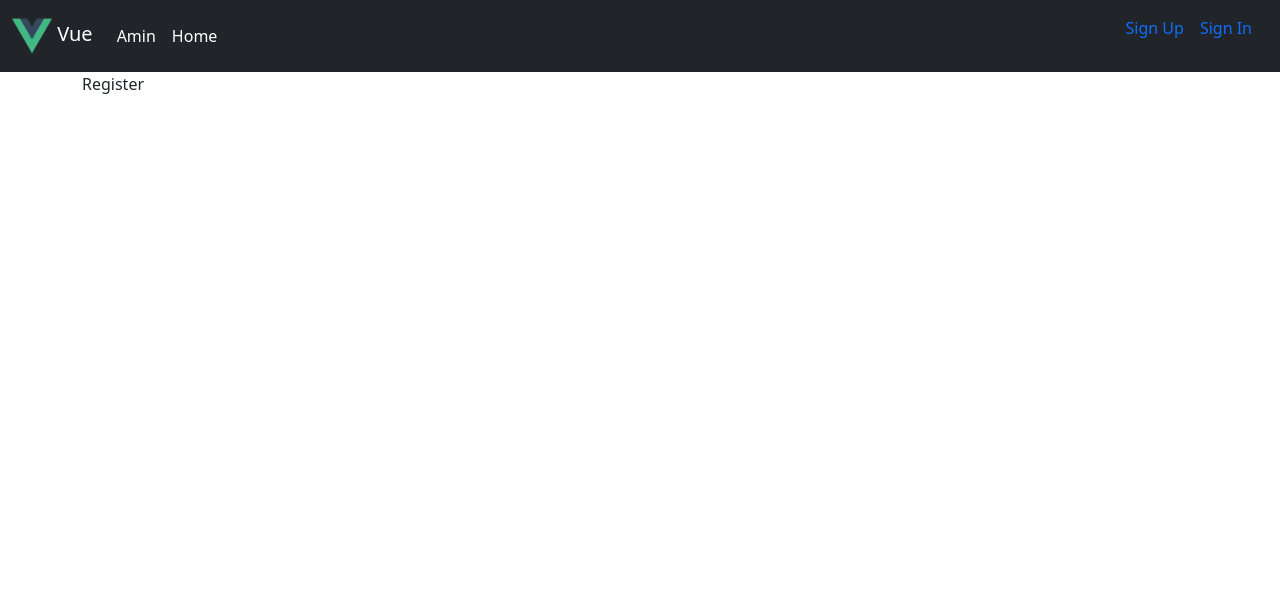
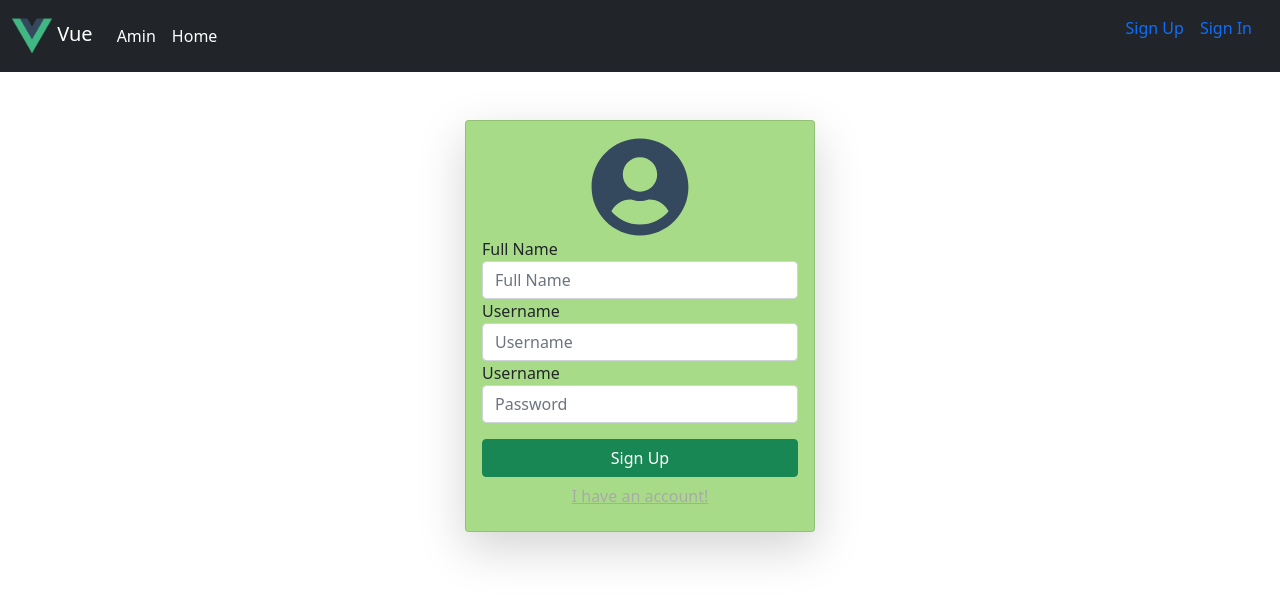
Before and after one commit to MadhushaPrasad/Vue-Crud, a Vue app: page /register in a window 1280 px wide. Shown: the top 600 px of the page. Built offline with nearby package versions, Linux system fonts and the light colour scheme.

Commit message:
feat(register page):implemented

```diff
--- a/package.json
+++ b/package.json
@@ -32,7 +32,9 @@
     "eslint": "^6.7.2",
     "eslint-plugin-prettier": "^3.3.1",
     "eslint-plugin-vue": "^7.0.0",
-    "prettier": "^2.2.1"
+    "prettier": "^2.2.1",
+    "sass": "^1.26.5",
+    "sass-loader": "^8.0.2"
   },
   "eslintConfig": {
     "root": true,
--- a/src/main.js
+++ b/src/main.js
@@ -12,12 +12,12 @@
 
 import {FontAwesomeIcon} from "@fortawesome/vue-fontawesome";
 import {library} from "@fortawesome/fontawesome-svg-core";
-import {faHome} from "@fortawesome/free-solid-svg-icons";
+import {faHome,faUserCircle} from "@fortawesome/free-solid-svg-icons";
 
-library.add(faHome);
+library.add(faHome,faUserCircle);
 
 createApp(App)
     .use(store)
     .use(router)
-    .component('font-awesome-icons', FontAwesomeIcon)
+    .component('font-awesome-icon', FontAwesomeIcon)
     .mount("#app");
--- a/src/services/authentication.service.js
+++ b/src/services/authentication.service.js
@@ -9,6 +9,7 @@
     }
 
     register(user) {
+        alert('hello')
         return axios.post(api_url, user);
     }
 
--- a/src/views/Register.vue
+++ b/src/views/Register.vue
@@ -1,13 +1,116 @@
 <template>
-  <div>Register</div>
+  <div class="container mt-5 pb-lg-5">
+    <div class="card ms-auto me-auto p-3 shadow-lg custom-card">
+      <font-awesome-icon icon="user-circle" class="ms-auto me-auto user-icon"/>
+      <div v-if="errorMessage" class="alert alert-danger">
+        {{ errorMessage }}
+      </div>
+
+      <form @submit.prevent="handleRegister" novalidate :class="submitted ? 'was-validated' : ''">
+        <div class="form-group">
+          <label for="name">Full Name</label>
+          <input
+              type="text"
+              id="name"
+              name="name"
+              class="form-control"
+              placeholder="Full Name"
+              required>
+          <div class="invalid-feedback">
+            Full name is required.
+          </div>
+        </div>
+        <div class="form-group">
+          <label for="username">Username</label>
+          <input
+              type="text"
+              id="username"
+              name="username"
+              class="form-control"
+              placeholder="Username"
+              required>
+          <div class="invalid-feedback">
+            Username is required.
+          </div>
+        </div>
+        <div class="form-group">
+          <label for="password">Username</label>
+          <input
+              type="password"
+              id="password"
+              name="password"
+              class="form-control"
+              placeholder="Password"
+              required>
+          <div class="invalid-feedback">
+            Password is required.
+          </div>
+        </div>
+        <button @click="submitted = true" :disabled="loading" class="btn btn-success w-100 mt-3">
+          Sign Up
+        </button>
+      </form>
+
+      <router-link to="/login" class="btn btn-link" style="color: darkgray">I have an account!</router-link>
+    </div>
+  </div>
 </template>
 
 <script>
+import User from "../Models/user";
+import vuex from 'vuex';
+import AuthenticationService from '../services/authentication.service';
+
 export default {
-  name: "register"
+  name: "register",
+  data() {
+    return {
+      formData: new User(),
+      loading: false,
+      submitted: false,
+      errorMessage: '',
+    }
+  },
+  computed: {
+    ...vuex.mapGetters(['currentUser'])
+  },
+  mounted() {
+    if (this.currentUser?.username) {
+      this.$router.push('/profile')
+    }
+  },
+  methods: {
+    handleRegister() {
+      if (!this.formData.userName || !this.formData.password || !this.formData.name) {
+        return;
+      }
+      this.loading = true;
+
+      AuthenticationService.register(this.formData).then(() => {
+        this.$router.push('/login');
+      }).catch((err) => {
+        if (err?.response?.status === 409) {
+          this.errorMessage = 'Username is not valid.';
+        } else {
+          this.errorMessage = 'Unexpected error occurred'
+        }
+      }).then(() => {
+        this.loading = false
+      })
+    }
+  }
 }
 </script>
 
 <style scoped>
+.custom-card {
+  width: 350px;
+  max-width: 100%;
+  background-color: #a8db88;
+}
 
+.user-icon {
+  font-size: 100px;
+  color: #35495e;
+}
 </style>
```
Also changed, not shown: 1 other file (tests, documents, lock files or other folders).
